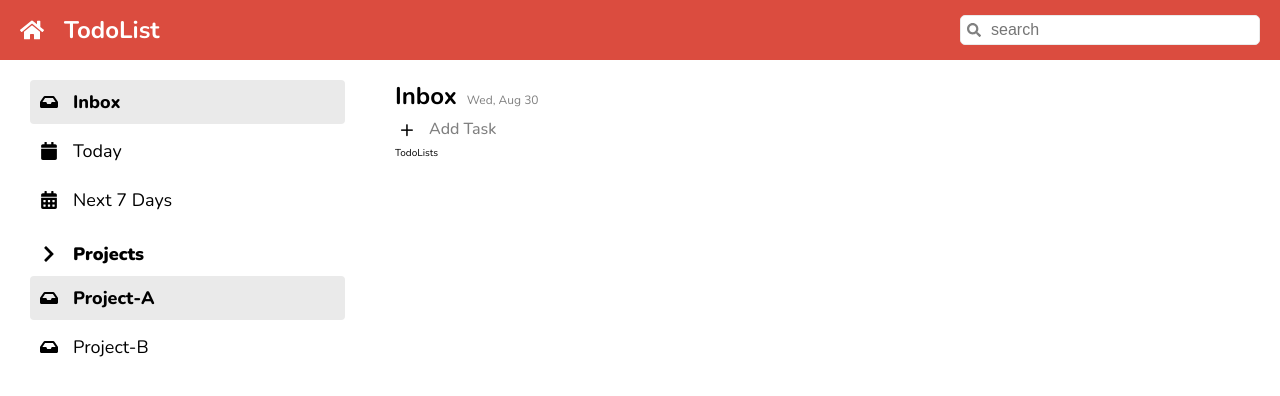
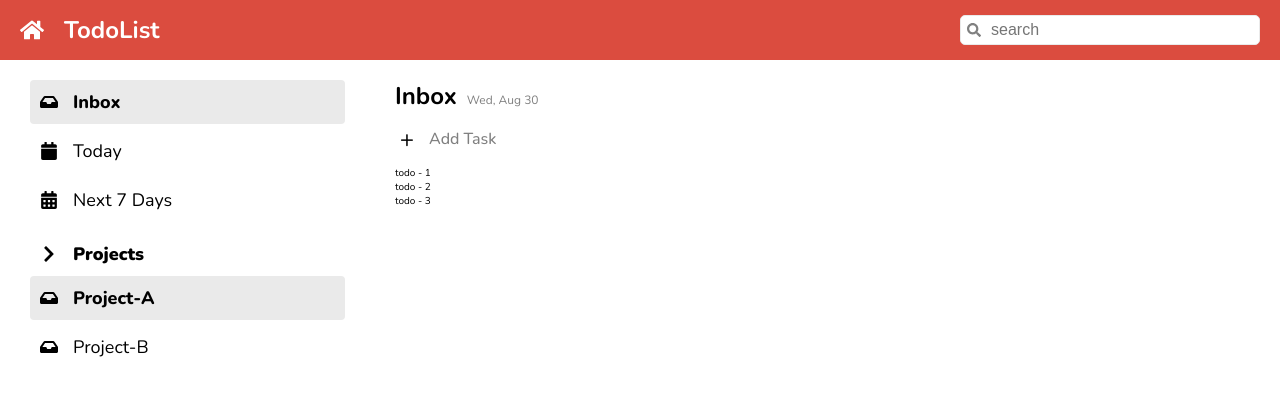
Before and after one commit to pavitpim40/cc15-todollst-ppimchan, a React (Create React App) app: page / in a window 1280 px wide. Shown: the top 396 px of the page. Built offline with nearby package versions, Linux system fonts and the light colour scheme.

Commit message:
docs:add entire docs

```diff
--- a/src/app/App.scss
+++ b/src/app/App.scss
@@ -59,6 +59,6 @@
 .todo__container {
   display: flex;
   flex-direction: column;
-  gap: 5px;
+  gap: 15px;
   padding: 20px;
 }
--- a/src/components/Todo/TodoLists.jsx
+++ b/src/components/Todo/TodoLists.jsx
@@ -1,7 +1,13 @@
 import styles from './TodoLists.module.scss';
 
 function TodoLists() {
-  return <div>TodoLists</div>;
+  return (
+    <div>
+      <div> todo - 1</div>
+      <div> todo - 2</div>
+      <div> todo - 3</div>
+    </div>
+  );
 }
 
 export default TodoLists;
```
Also changed, not shown: 1 other file (tests, documents, lock files or other folders).
